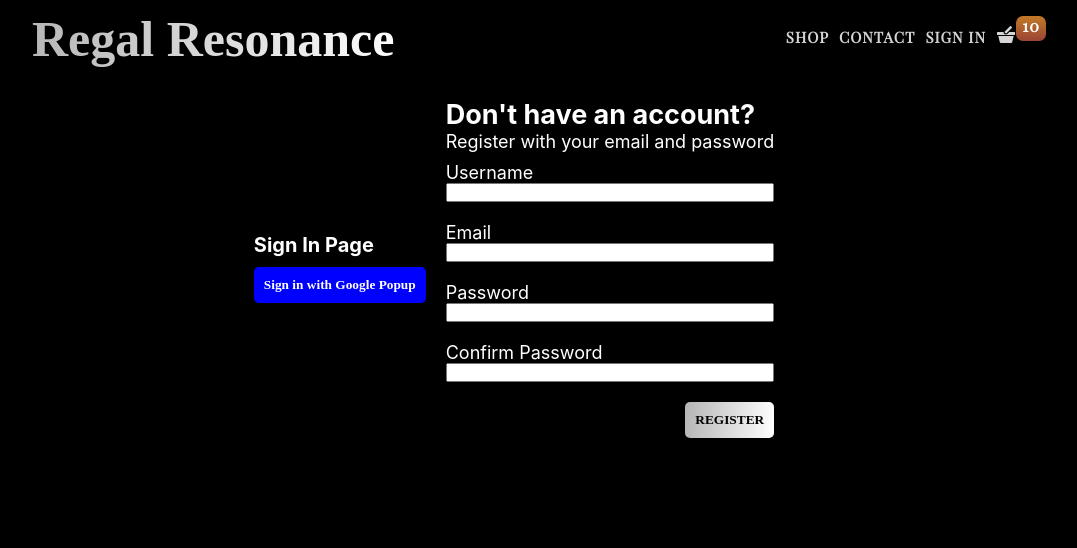
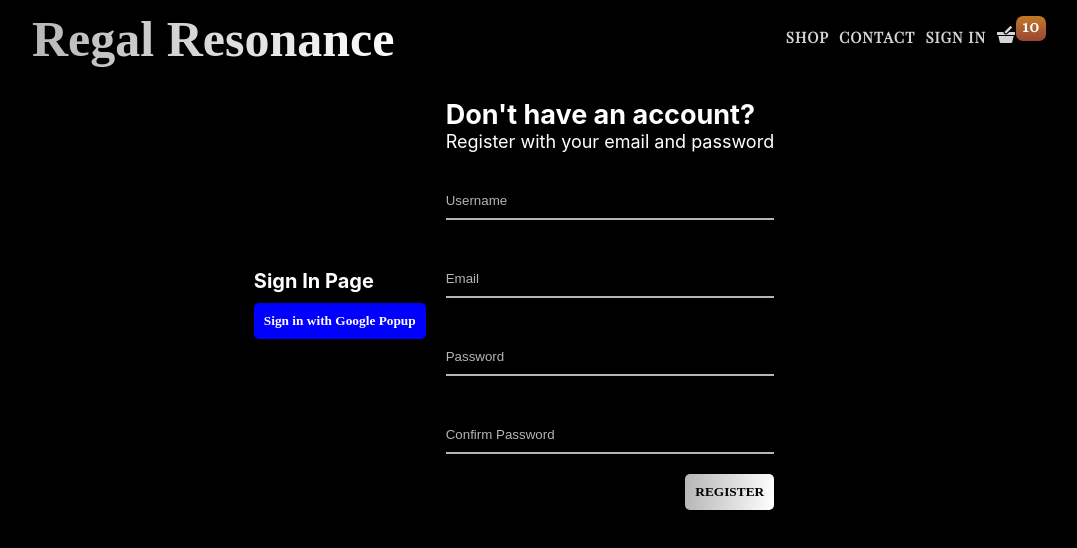
Before and after one commit to milan-miller/webshop, a React (Create React App) app: page /sign-in in a window 1280 px wide. Shown: the top 548 px of the page, without its empty margins (116-1193 px from the left). Built offline with nearby package versions, Linux system fonts and the light colour scheme; a web font is replaced by a local one.

Commit message:
add: form input animation

```diff
--- a/src/components/form-input/form-input.component.jsx
+++ b/src/components/form-input/form-input.component.jsx
@@ -4,7 +4,7 @@ const FormInput = ({ label, ...otherProps }) => {
 	return (
 		<div className='form-input'>
 			<label>{label}</label>
-			<input {...otherProps} />
+			<input placeholder={label} {...otherProps} />
 		</div>
 	);
 };
--- a/src/components/form-input/form-input.styles.scss
+++ b/src/components/form-input/form-input.styles.scss
@@ -2,4 +2,32 @@
 	display: flex;
 	flex-direction: column;
 	margin: 1rem 0rem;
+
+	label {
+		visibility: hidden;
+	}
+
+	input {
+		border: none;
+		background: none;
+		border-bottom: 2px solid var(--secondary-color);
+		padding: 1rem 0rem;
+		color: #fff;
+		transition: all 0.25s ease-in;
+		position: relative;
+
+		&:focus {
+			border-bottom-color: var(--primary-color); /* New color on focus */
+			width: 100%;
+			outline: none;
+			&::placeholder {
+				color: var(--primary-color);
+			}
+		}
+
+		&::placeholder {
+			color: var(--secondary-color);
+			transition: all ease-in 0.25s;
+		}
+	}
 }
```
